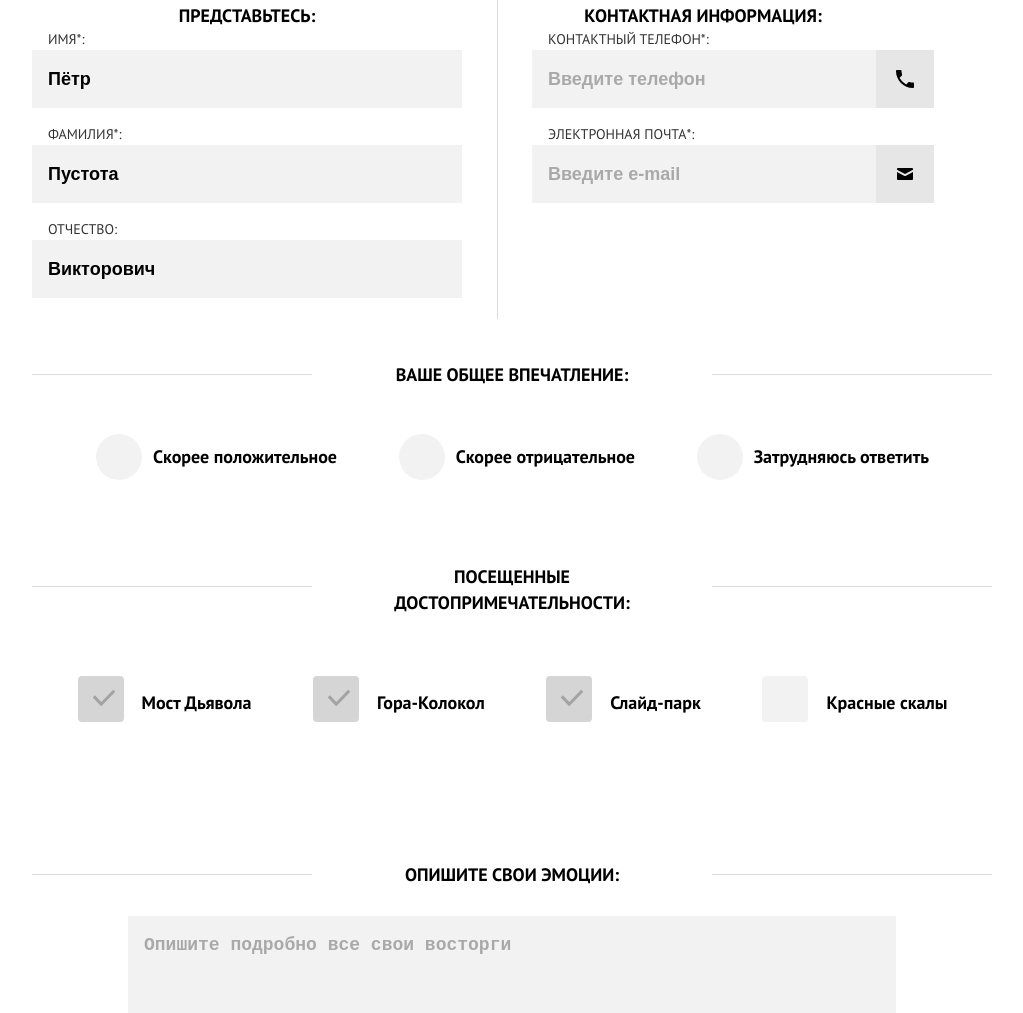
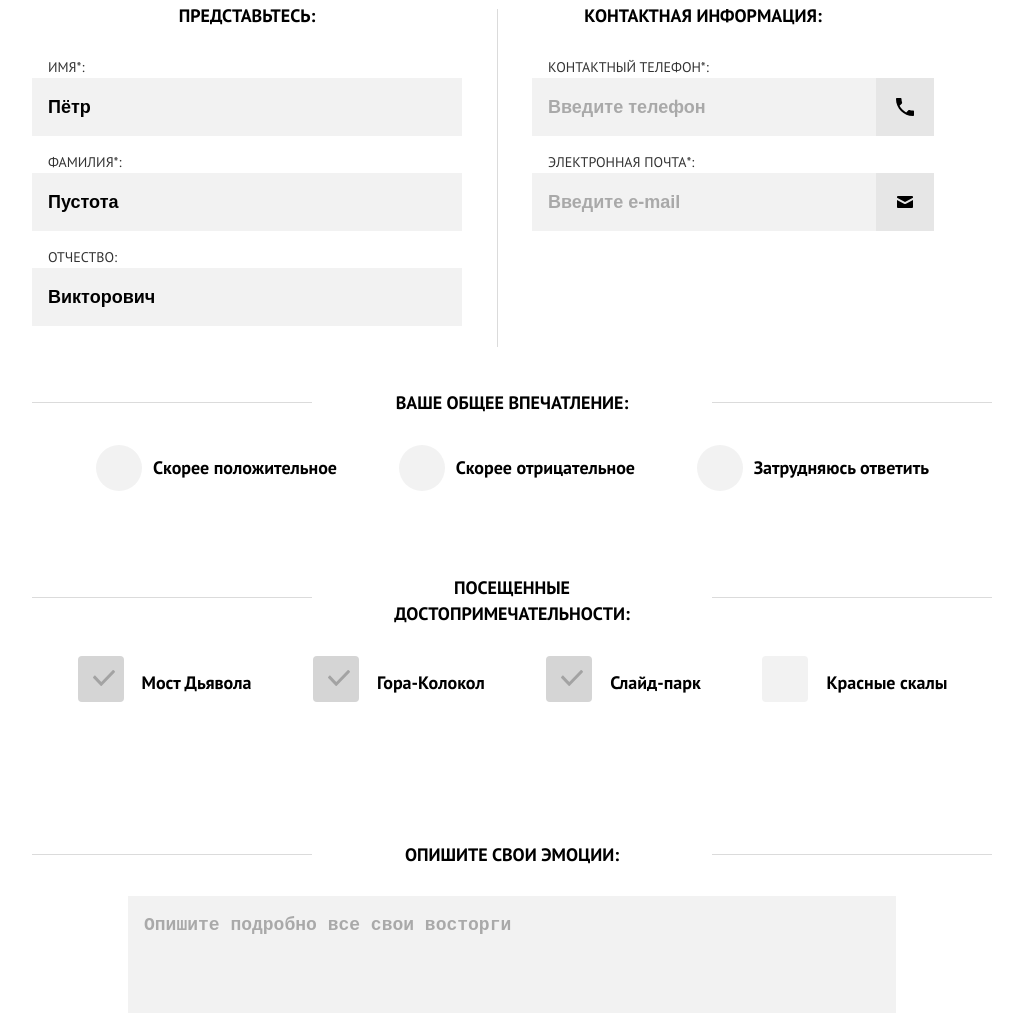
Before and after one commit to htmlacademy-adaptive/1932009-sedona-25, a website: page source/form.html in a window 1280 px wide. Shown: the part 558-1571 px from the top of the page, without its empty margins (128-1151 px from the left). Drawn offline with nearby package versions, Linux system fonts and the light colour scheme; files that its build step writes are made by us from their sources.

Commit message:
нижний отступ у for__legend в form.

```diff
--- a/source/less/form/form.less
+++ b/source/less/form/form.less
@@ -56,6 +56,10 @@
     position: relative;
     width: 100%;
     margin-bottom: 20px;
+  }
+
+  @media (min-width: @tablet-width) {
+    margin-bottom: 28px;
   }
 }
 
@@ -330,11 +334,11 @@
   .form-list--emotions {
     display: flex;
     flex-wrap: wrap;
-    padding: 28px 36px 48px;
+    padding: 0 36px 48px;
     column-gap: 16px;
 
     @media (min-width: @desktop-width) {
-      padding: 45px 63px 73px;
+      padding: 0 63px 73px;
       justify-content: space-between;
       width: 960px;
       box-sizing: border-box;
@@ -343,8 +347,6 @@
 
   .form__group--places {
     margin: 0 auto;
-    margin-bottom: 42px;
-    padding-top: 28px;
 
     @media (min-width: @desktop-width) {
       padding-top: 0;
@@ -362,7 +364,7 @@
       flex-wrap: wrap;
       width: 960px;
       box-sizing: border-box;
-      padding: 59px 44.5px 97px;
+      padding: 0 44.5px 97px;
       justify-content: space-between;
     }
   }
```
